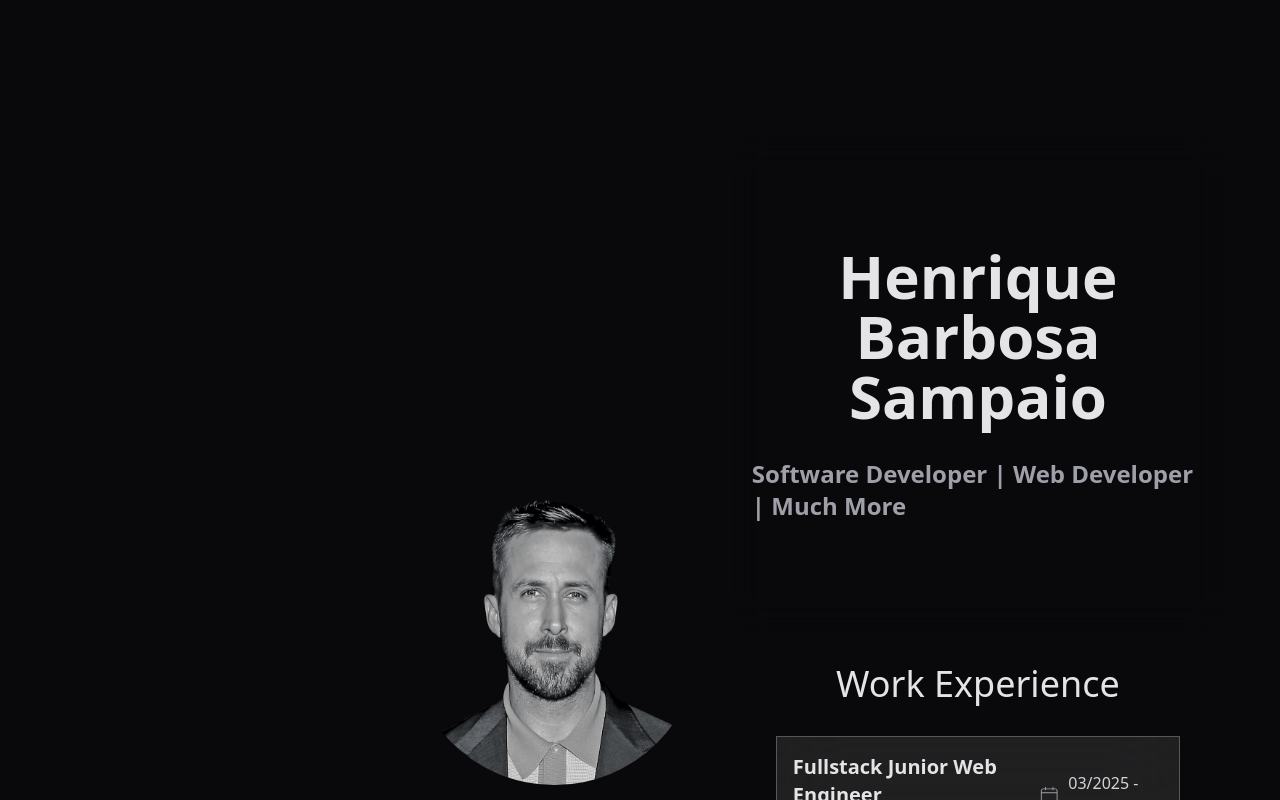
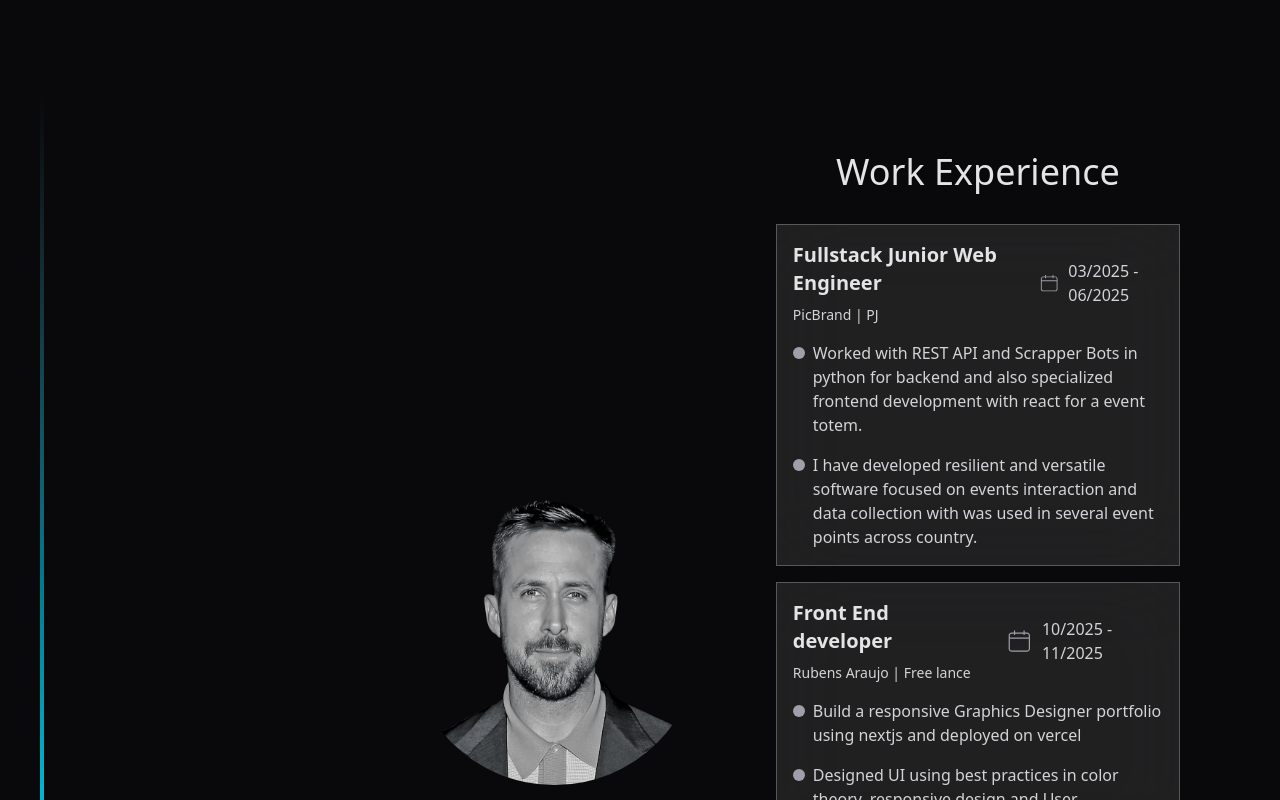
Before and after one commit to retr0lbb/henrique-barbosa, a Next.js app: page / in a window 1280 px wide. Shown: the part 860-1660 px from the top of the page. Built offline with nearby package versions, Linux system fonts and the light colour scheme.

Commit message:
style: add correct class to about scoller section

```diff
--- a/src/components/navigator/index.tsx
+++ b/src/components/navigator/index.tsx
@@ -8,7 +8,7 @@ interface BottomSideNavigationProps {
 
 function Root(props: BottomSideNavigationProps) {
   return (
-    <div className="fixed w-full -bottom-1 md:bottom-0 py-0 md:py-6 flex items-center justify-center">
+    <div className="fixed z-20 w-full -bottom-1 md:bottom-0 py-0 md:py-6 flex items-center justify-center">
       {props.children}
     </div>
   );
--- a/src/components/scrollingHistory/scrollSection.tsx
+++ b/src/components/scrollingHistory/scrollSection.tsx
@@ -19,7 +19,7 @@ export function ScrollSection(props: ScrollSectionProps) {
     <div ref={ref} className="w-full min-h-dvh flex px-4 gap-10">
       <div className="min-h-full min-w-60 hidden lg:flex flex-col relative items-center justify-center">
         <div
-          className={`min-h-full max-w-1 bg-linear-to-b absolute hidden inset-0 left-6
+          className={`min-h-full max-w-1 bg-linear-to-b absolute hidden lg:block inset-0 left-6
                     ${props.isOnStart ? "from-zinc-950" : "from-blue-500"}
                     via-cyan-400
                     ${props.isOnEnd ? "to-zinc-950" : "to-blue-500"}
--- a/src/sections/about-section.tsx
+++ b/src/sections/about-section.tsx
@@ -24,17 +24,7 @@ export function AboutSection() {
               </div>
             </div>
 
-            <div className="col-span-3 flex items-center justify-center gap-8 flex-col h-full px-5 backdrop-blur-lg">
-              <h1 className="text-3xl text-center md:text-5xl lg:text-6xl text-zinc-200 font-bold">
-                Henrique Barbosa Sampaio
-              </h1>
-
-              <p className="text-sm md:text-xl lg:text-2xl font-bold text-zinc-400">
-                Software Developer | Web Developer | Much More
-              </p>
-            </div>
-
-            <div className="col-span-2 md:col-span-3 md:row-span-2 flex items-center justify-center gap-8 flex-col h-full md:px-5 py-4">
+            <div className="col-span-2 md:col-span-3 md:row-span-3 flex items-center justify-center gap-8 flex-col h-full md:px-5 py-4">
               <h1 className="text-4xl text-zinc-200">Work Experience</h1>
               <div className="flex flex-1 items-center gap-4 flex-col md:px-6">
                 <WorkExperienceCard.Root
@@ -53,6 +43,22 @@ export function AboutSection() {
                     I have developed resilient and versatile software focused on
                     events interaction and data collection with was used in
                     several event points across country.
+                  </WorkExperienceCard.KeyPoint>
+                </WorkExperienceCard.Root>
+
+                <WorkExperienceCard.Root
+                  company_or_person="Rubens Araujo"
+                  duration="10/2025 - 11/2025"
+                  job_function="Front End developer"
+                  model_of_contract="Free lance"
+                >
+                  <WorkExperienceCard.KeyPoint>
+                    Build a responsive Graphics Designer portfolio using nextjs
+                    and deployed on vercel
+                  </WorkExperienceCard.KeyPoint>
+                  <WorkExperienceCard.KeyPoint>
+                    Designed UI using best practices in color theory, responsive
+                    design and User Experience (UX)
                   </WorkExperienceCard.KeyPoint>
                 </WorkExperienceCard.Root>
 
```
Also changed, not shown: 1 other file (tests, documents, lock files or other folders).
